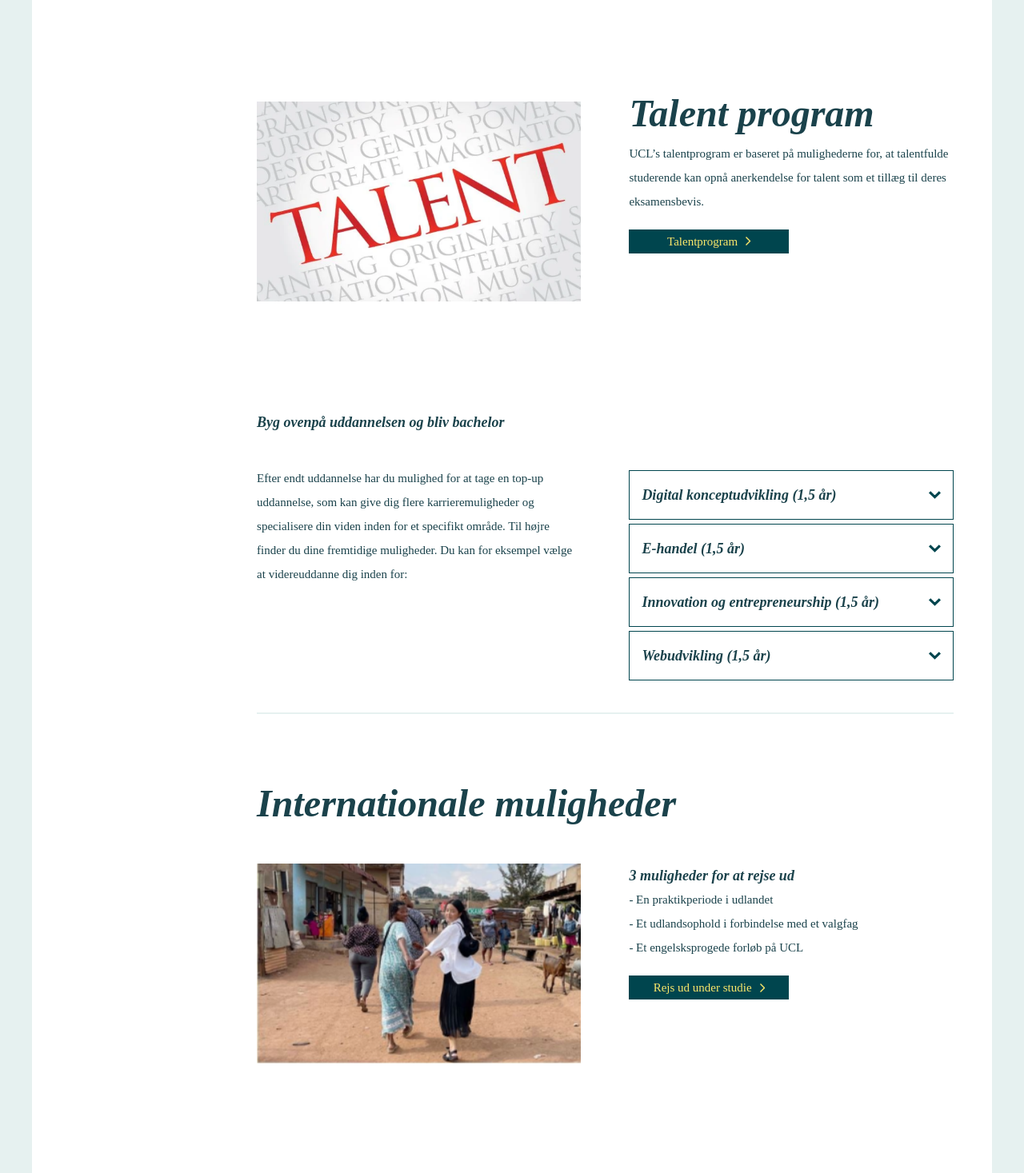
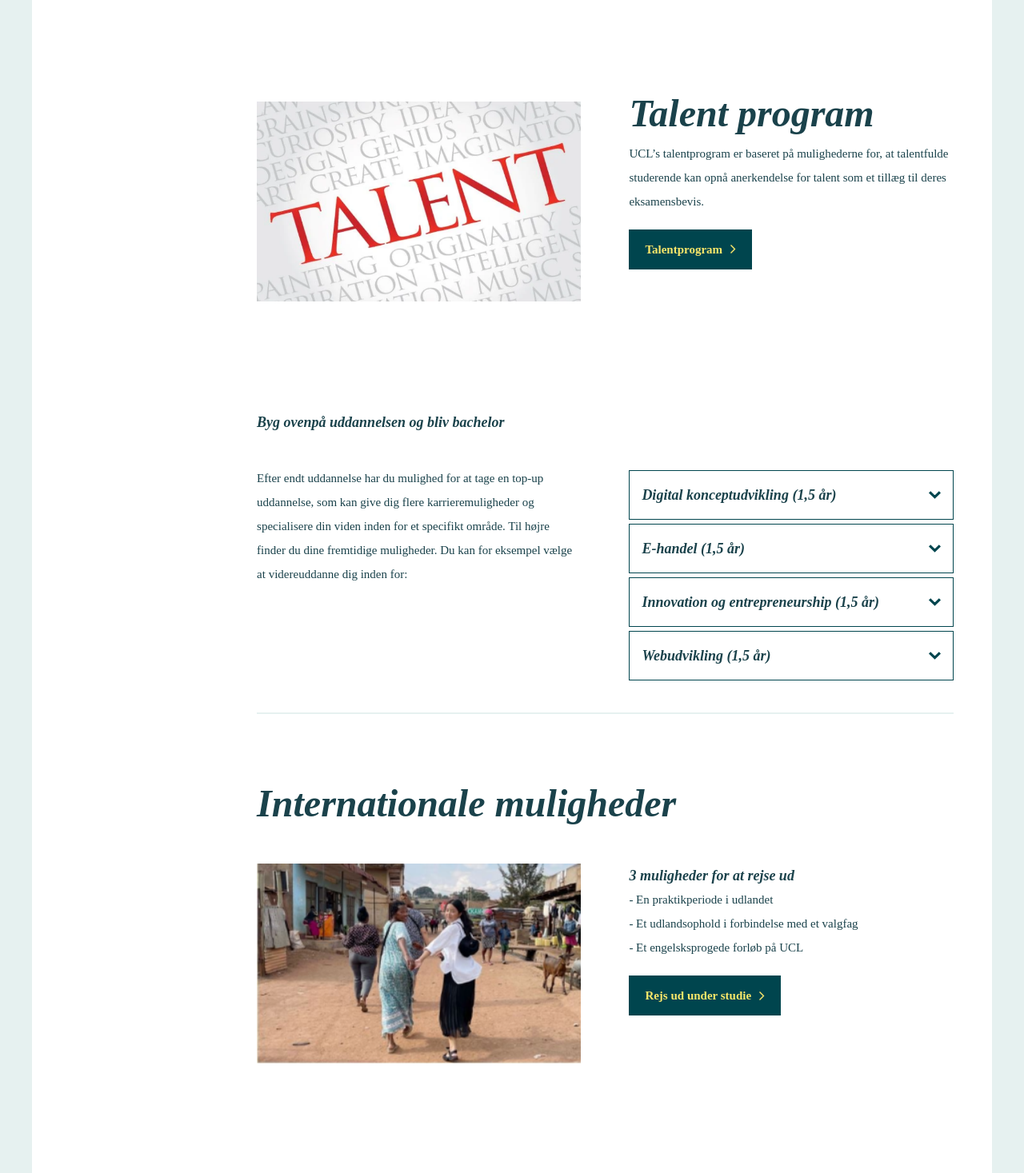
Before and after one commit to Kristoffer-Staugaard/hovedopgave, a Vue app: page /#/ in a window 1280 px wide. Shown: the part 3260-4727 px from the top of the page at 80% size. Built offline with nearby package versions, Linux system fonts and the light colour scheme; a web font is replaced by a local one.

Commit message:
rettleser

```diff
--- a/src/assets/main.css
+++ b/src/assets/main.css
@@ -84,6 +84,23 @@ button {
   max-width: 1200px;
 }
 
+.btn-green {
+  display: flex;
+  align-items: center;
+  background-color: #00454e;
+  padding: 10px 20px;
+  font-weight: bold;
+  border: none;
+  margin-top: 20px;
+  cursor: pointer;
+  width: fit-content;
+}
+
+.btn-green p {
+  color: #fae76a;
+  margin-right: 10px;
+}
+
 .btn-yellow {
   background-color: #fce977;
   padding-left: 20px;
@@ -96,6 +113,7 @@ button {
   margin-top: 20px;
   width: fit-content;
 }
+
 .btn-yellow:hover {
   background-color: #F7ECA7;
 }
@@ -260,19 +278,6 @@ button {
 }
 
 .buttom-divider-width {
-  width: 50%;
-}
-
-.talentprogram-buttom-divider {
-  display: flex;
-  flex-direction: row-reverse;
-  padding-bottom: 40px;
-  padding-top: 40px;
-  border-bottom: 2px #e6f1f0 solid;
-  gap: 60px;
-}
-
-.talentprogram-buttom-divider-width {
   width: 50%;
 }
 
--- a/src/components/FInternationalemuligheder.vue
+++ b/src/components/FInternationalemuligheder.vue
@@ -11,7 +11,7 @@
         <p>- En praktikperiode i udlandet</p>
         <p>- Et udlandsophold i forbindelse med et valgfag</p>
         <p>- Et engelsksprogede forløb på UCL</p>
-        <div class="internationalemuligheder-button">
+        <div class="btn-green">
           <p>Rejs ud under studie</p>
           <svg
             class="arrow"
@@ -87,23 +87,6 @@
   justify-content: center;
 }
 
-.internationalemuligheder-button {
-  background-color: #00454e;
-  color: #fae76a;
-  display: flex;
-  justify-content: center;
-  align-items: center;
-  width: 200px;
-  margin-top: 20px;
-  gap: 10px;
-  cursor: pointer;
-}
-
-.internationalemuligheder-button p {
-  color: #fae76a;
-  text-align: center;
-}
-
 .arrow {
   fill: #fae76a;
   display: flex;
--- a/src/components/Fvidereuddannelse.vue
+++ b/src/components/Fvidereuddannelse.vue
@@ -42,7 +42,7 @@ function toggleDropdown(index) {
           studerende kan opnå anerkendelse for talent som et tillæg til deres
           eksamensbevis.
         </p>
-        <div class="talentprogram-button">
+        <div class="btn-green">
           <p>Talentprogram</p>
           <svg
             class="arrow"
@@ -123,23 +123,6 @@ function toggleDropdown(index) {
   justify-content: center;
 }
 
-.talentprogram-button {
-  background-color: #00454e;
-  color: #fae76a;
-  display: flex;
-  justify-content: center;
-  align-items: center;
-  width: 200px;
-  margin-top: 20px;
-  gap: 10px;
-  cursor: pointer;
-}
-
-.talentprogram-button p {
-  color: #fae76a;
-  text-align: center;
-}
-
 .arrow {
   fill: #fae76a;
   display: flex;
```
